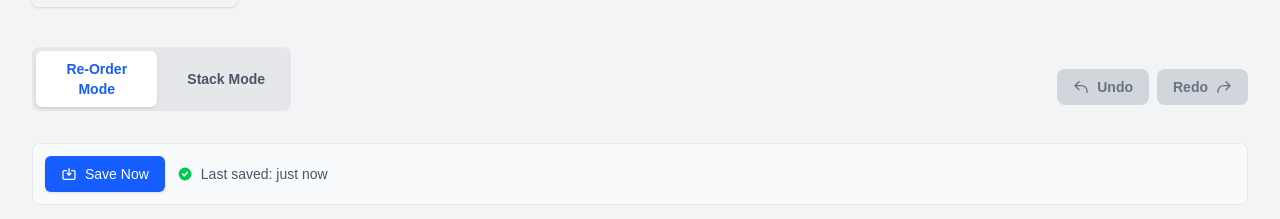
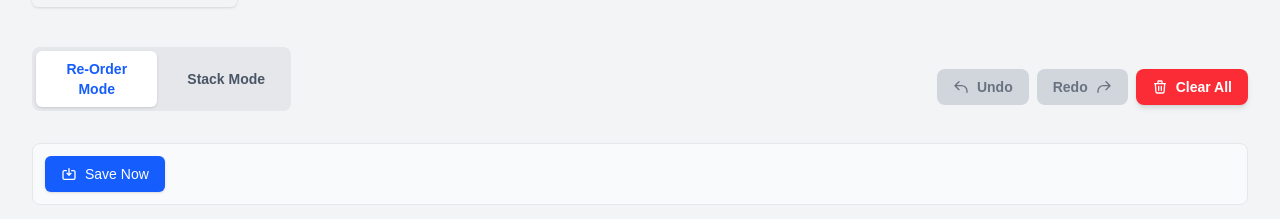
Before and after one commit to ashok-2003/planogram-Editor, a Next.js app: page / in a window 1280 px wide. Shown: the part 171-390 px from the top of the page. Built offline with nearby package versions, Linux system fonts and the light colour scheme.

Commit message:
auto save and data presisteance working
Signed-off-by: Ashok Kumar <ashokgupta2678@gmail.com>

```diff
--- a/app/planogram/components/planogramEditor.tsx
+++ b/app/planogram/components/planogramEditor.tsx
@@ -12,7 +12,6 @@ import { StatePreview } from './statePreview';
 import clsx from 'clsx';
 import { AnimatePresence, motion } from 'framer-motion';
 import { runValidation, findConflicts } from '@/lib/validation';
-import { debouncedSavePlanogram, loadPlanogramDraft, hasSavedDraft, clearPlanogramDraft, getLastSaveTimestamp, savePlanogramDraft, isDraftDifferent, getSavedDraft } from '@/lib/persistence';
 import toast from 'react-hot-toast';
 
 import { Spinner, PlanogramEditorSkeleton } from './Skeletons';
@@ -236,6 +235,12 @@ export function PlanogramEditor({ initialSkus, initialLayout, initialLayouts }:
   const { refrigerator, actions, findStackLocation } = usePlanogramStore();
   const history = usePlanogramStore((state) => state.history);
   const historyIndex = usePlanogramStore((state) => state.historyIndex);
+
+  // NEW: Access persistence state from store (Phase 9)
+  const hasPendingDraft = usePlanogramStore((state) => state.hasPendingDraft);
+  const syncStatus = usePlanogramStore((state) => state.syncStatus);
+  const lastSynced = usePlanogramStore((state) => state.lastSynced);
+
   const [activeItem, setActiveItem] = useState<Item | Sku | null>(null);
   const [dropIndicator, setDropIndicator] = useState<DropIndicator>(null);
   const [dragValidation, setDragValidation] = useState<DragValidation>(null);
@@ -244,58 +249,25 @@ export function PlanogramEditor({ initialSkus, initialLayout, initialLayouts }:
   const [showModePrompt, setShowModePrompt] = useState(false);
   const [invalidModeAttempts, setInvalidModeAttempts] = useState(0);
   const [isRulesEnabled, setIsRulesEnabled] = useState(true);
-  const [conflictIds, setConflictIds] = useState<string[]>([]);  const [selectedLayoutId, setSelectedLayoutId] = useState<string>('g-26c');  const [hasMounted, setHasMounted] = useState(false);
-  const [showRestorePrompt, setShowRestorePrompt] = useState(false);  const [lastSaveTime, setLastSaveTime] = useState<Date | null>(null);
-  const [initialLayoutLoaded, setInitialLayoutLoaded] = useState(false);
+  const [conflictIds, setConflictIds] = useState<string[]>([]);
+
+  const [selectedLayoutId, setSelectedLayoutId] = useState<string>('g-26c');
   const [isLoading, setIsLoading] = useState(true);
-  const [isSaving, setIsSaving] = useState(false);  const canUndo = historyIndex > 0;
-  const canRedo = historyIndex < history.length - 1;  // Check for saved draft on mount (client-side only)
+
+  const canUndo = historyIndex > 0;
+  const canRedo = historyIndex < history.length - 1;
+
+  // NEW: Single initialization useEffect (Phase 9)
   useEffect(() => {
-    setHasMounted(true);
-    // Simulate minimum loading time for smooth UX (500ms)
+    // Initialize layout on mount
+    actions.initializeLayout(selectedLayoutId, initialLayout);
+
+    // Simulate minimum loading time for smooth UX
     const loadingTimer = setTimeout(() => {
       setIsLoading(false);
     }, 500);
-    return () => clearTimeout(loadingTimer);
+      return () => clearTimeout(loadingTimer);
   }, []);
-  useEffect(() => {
-    if (hasMounted && !initialLayoutLoaded) {
-      // Initialize with the initial layout first
-      usePlanogramStore.setState({
-        refrigerator: initialLayout,
-        history: [JSON.parse(JSON.stringify(initialLayout))],
-        historyIndex: 0
-      });
-      setInitialLayoutLoaded(true);
-
-      // Then check if there's a different saved draft for the current layout
-      setTimeout(() => {
-        if (hasSavedDraft(selectedLayoutId) && isDraftDifferent(initialLayout, selectedLayoutId)) {
-          setShowRestorePrompt(true);
-          setLastSaveTime(getLastSaveTimestamp());
-        } else {
-          // If no different draft, update the last save time
-          setLastSaveTime(getLastSaveTimestamp());
-        }
-      }, 100);
-    }
-  }, [hasMounted, initialLayoutLoaded, initialLayout, selectedLayoutId]);
-  useEffect(() => {
-    // Initialize with the initial layout and set it as the first history state
-    // This is now handled in the hasMounted effect above
-  }, [initialLayout]);
-
-  useEffect(() => {
-    if (hasMounted && initialLayouts[selectedLayoutId]) {
-      const newLayout = initialLayouts[selectedLayoutId].layout;
-      // When switching layouts, reset history with the new layout as the initial state
-      usePlanogramStore.setState({
-        refrigerator: newLayout,
-        history: [JSON.parse(JSON.stringify(newLayout))],
-        historyIndex: 0
-      });
-    }
-  }, [selectedLayoutId, initialLayouts, hasMounted]);
 
   // Keyboard shortcuts for undo/redo
   useEffect(() => {
@@ -312,25 +284,16 @@ export function PlanogramEditor({ initialSkus, initialLayout, initialLayouts }:
         e.preventDefault();
         actions.deleteSelectedItem();
       }
-    };    window.addEventListener('keydown', handleKeyPress);
+    };
+      window.addEventListener('keydown', handleKeyPress);
     return () => window.removeEventListener('keydown', handleKeyPress);
-  }, [canUndo, canRedo, actions]);  // Auto-save to localStorage
-  useEffect(() => {
-    if (hasMounted && initialLayoutLoaded && refrigerator && Object.keys(refrigerator).length > 0) {
-      debouncedSavePlanogram(refrigerator, selectedLayoutId);
-      // Update last save time after a short delay (accounting for debounce)
-      const timer = setTimeout(() => {
-        setLastSaveTime(new Date());
-      }, 1100); // Slightly longer than debounce delay
-      return () => clearTimeout(timer);
-    }
-  }, [refrigerator, hasMounted, initialLayoutLoaded, selectedLayoutId]);
+  }, [canUndo, canRedo, actions]);
+
   const sensors = useSensors(
     useSensor(PointerSensor, {
       activationConstraint: { distance: 8 }
     })
   );
-
   // Memoize expensive conflict detection computation
   useEffect(() => {
     if (refrigerator && Object.keys(refrigerator).length > 0 && isRulesEnabled) {
@@ -341,55 +304,14 @@ export function PlanogramEditor({ initialSkus, initialLayout, initialLayouts }:
     }
   }, [refrigerator, isRulesEnabled]);
 
-  // Memoize event handlers to prevent recreation on every render
+  // NEW: Update handler to use store action (Phase 10)
   const handleLayoutChange = useCallback((layoutId: string) => {
     setSelectedLayoutId(layoutId);
     const newLayout = initialLayouts[layoutId]?.layout;
     if (newLayout) {
-      actions.selectItem(null);
-      usePlanogramStore.setState({ refrigerator: newLayout });
+      actions.switchLayout(layoutId, newLayout);
     }
   }, [initialLayouts, actions]);
-
-  const handleRestoreDraft = useCallback(() => {
-    const savedDraft = loadPlanogramDraft(selectedLayoutId);
-
-    if (savedDraft) {
-      // Deep clone to ensure we have a fresh object
-      const restoredState = JSON.parse(JSON.stringify(savedDraft));
-
-      // Update the store with the restored state
-      usePlanogramStore.setState({
-        refrigerator: restoredState,
-        history: [JSON.parse(JSON.stringify(restoredState))],
-        historyIndex: 0,
-        selectedItemId: null
-      });
-
-      toast.success('Draft restored successfully!');
-      setShowRestorePrompt(false);
-      setLastSaveTime(new Date());
-    } else {      toast.error('Failed to restore draft - no saved data found');
-    }
-  }, [selectedLayoutId]);
-
-  const handleDismissDraft = useCallback(() => {
-    clearPlanogramDraft();
-    setShowRestorePrompt(false);
-    toast.success('Draft dismissed');
-  }, []);
-
-  const handleManualSave = useCallback(() => {
-    setIsSaving(true);
-
-    // Simulate async save operation (in real app, this would be an API call)
-    setTimeout(() => {
-      savePlanogramDraft(refrigerator, selectedLayoutId);
-      setLastSaveTime(new Date());
-      setIsSaving(false);
-      toast.success('Planogram saved!');
-    }, 800); // 800ms simulated delay for realistic feel
-  }, [refrigerator, selectedLayoutId]);
 
   const handleModeChange = useCallback((newMode: 'reorder' | 'stack') => {
     setInteractionMode(newMode);
@@ -522,11 +444,10 @@ export function PlanogramEditor({ initialSkus, initialLayout, initialLayouts }:
         }
       }    }    setActiveItem(null);
     setDropIndicator(null);
-    setDragValidation(null);
-  }, [interactionMode, dropIndicator, dragValidation, invalidModeAttempts, actions, findStackLocation]);
+    setDragValidation(null);  }, [interactionMode, dropIndicator, dragValidation, invalidModeAttempts, actions, findStackLocation]);
 
-  // Show skeleton loader while mounting and loading
-  if (!hasMounted || isLoading) {
+  // Show skeleton loader while loading
+  if (isLoading) {
     return <PlanogramEditorSkeleton />;
   }
 
@@ -571,13 +492,26 @@ export function PlanogramEditor({ initialSkus, initialLayout, initialLayouts }:
           >
             Redo
             <svg className="w-4 h-4" fill="none" stroke="currentColor" viewBox="0 0 24 24">
-              <path strokeLinecap="round" strokeLinejoin="round" strokeWidth={2} d="M21 10h-10a8 8 0 00-8 8v2m18-10l-6 6m6-6l-6-6" />
+              <path strokeLinecap="round" strokeLinejoin="round" strokeWidth={2} d="M21 10h-10a8 8 0 00-8 8v2m18-10l-6 6m6-6l-6-6" />            </svg>
+          </button>
+
+          {/* NEW: Clear Draft Button (Phase 10) */}
+          <button
+            onClick={actions.clearDraft}
+            className="px-4 py-2 rounded-lg font-semibold text-sm transition-all duration-200 flex items-center gap-2 bg-red-500 text-white hover:bg-red-600 shadow-md hover:shadow-lg"
+            title="Clear All Items"
+          >
+            <svg className="w-4 h-4" fill="none" stroke="currentColor" viewBox="0 0 24 24">
+              <path strokeLinecap="round" strokeLinejoin="round" strokeWidth={2} d="M19 7l-.867 12.142A2 2 0 0116.138 21H7.862a2 2 0 01-1.995-1.858L5 7m5 4v6m4-6v6m1-10V4a1 1 0 00-1-1h-4a1 1 0 00-1 1v3M4 7h16" />
             </svg>
+            Clear All
           </button>
         </div>
-      </div>      {/* Save Indicator */}
+      </div>
+
+      {/* NEW: Save Indicator using store state (Phase 10) */}
       <div className="mb-4">
-        <SaveIndicator lastSaveTime={lastSaveTime} onManualSave={handleManualSave} isSaving={isSaving} />
+        <SaveIndicator lastSaveTime={lastSynced} onManualSave={actions.manualSync} isSaving={syncStatus === 'syncing'} />
       </div>
 
       <DndContext onDragStart={handleDragStart} onDragOver={handleDragOver} onDragEnd={handleDragEnd} sensors={sensors}>
@@ -618,9 +552,9 @@ export function PlanogramEditor({ initialSkus, initialLayout, initialLayouts }:
             transition={{ type: "spring", stiffness: 400, damping: 25 }}
           >
             <ModePrompt onDismiss={() => setShowModePrompt(false)} />
-          </motion.div>
-        )}
-        {showRestorePrompt && (
+          </motion.div>        )}
+        {/* NEW: Restore prompt using store state (Phase 10) */}
+        {hasPendingDraft && (
           <motion.div
             initial={{ opacity: 0, y: -50 }}
             animate={{ opacity: 1, y: 0 }}
@@ -628,9 +562,9 @@ export function PlanogramEditor({ initialSkus, initialLayout, initialLayouts }:
             transition={{ type: "spring", stiffness: 400, damping: 25 }}
           >
             <RestorePrompt
-              lastSaveTime={lastSaveTime}
-              onRestore={handleRestoreDraft}
-              onDismiss={handleDismissDraft}
+              lastSaveTime={lastSynced}
+              onRestore={actions.restoreDraft}
+              onDismiss={actions.dismissDraft}
             />
           </motion.div>
         )}
```
